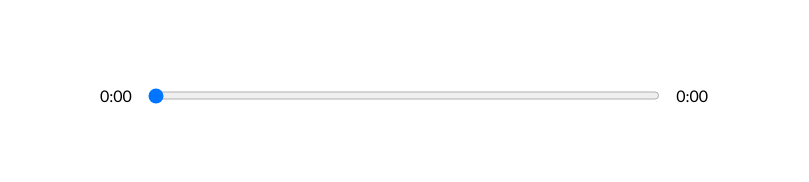
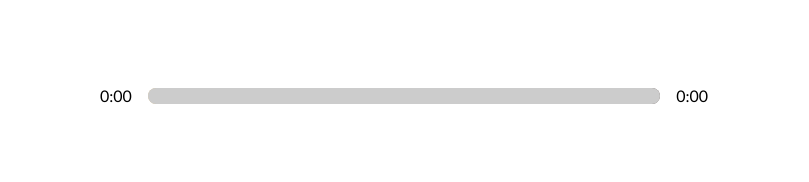
Before and after one commit to PabloHFR/music-player-react, a React (Create React App) app: page / in a window 1280 px wide. Shown: the part 490-672 px from the top of the page, without its empty margins (236-1045 px from the left). Built offline with nearby package versions, Linux system fonts and the light colour scheme.

Commit message:
Added custom input

```diff
--- a/src/App.js
+++ b/src/App.js
@@ -22,6 +22,7 @@
   const [songInfo, setSongInfo] = useState({
     currentTime: 0,
     duration: 0,
+    animationPercentage: 0,
   });
   const [libraryStatus, setLibraryStatus] = useState(false);
 
@@ -29,7 +30,20 @@
   const timeUpdateHandler = (e) => {
     const currentTime = e.target.currentTime;
     const duration = e.target.duration;
-    setSongInfo({ ...songInfo, currentTime: currentTime, duration: duration });
+
+    // Calculate percentage
+    const roundedCurrent = Math.round(currentTime);
+    const roundedDuration = Math.round(duration);
+    const animationPercentage = Math.round(
+      (roundedCurrent / roundedDuration) * 100
+    );
+
+    setSongInfo({
+      ...songInfo,
+      currentTime: currentTime,
+      duration: duration,
+      animationPercentage: animationPercentage,
+    });
   };
 
   return (
--- a/src/components/Player.js
+++ b/src/components/Player.js
@@ -73,6 +73,10 @@
     }
     playAudio(isPlaying, audioRef);
   };
+  // Add Styles
+  const trackAnim = {
+    transform: `translateX(${songInfo.animationPercentage}%)`,
+  };
 
   // State
 
@@ -80,13 +84,21 @@
     <div className="player">
       <div className="time-control">
         <p>{getTime(songInfo.currentTime)}</p>
+        <div
+          style={{
+            background: `linear-gradient(to right, ${currentSong.color[0]}, ${currentSong.color[1]})`,
+          }}
+          className="track"
+        >
           <input
             min={0}
-          max={songInfo.duration ? getTime(songInfo.duration) : 0}
+            max={songInfo.duration ? songInfo.duration : 0}
             value={songInfo.currentTime}
             type="range"
             onChange={dragHandler}
           />
+          <div className="animate-track" style={trackAnim}></div>
+        </div>
         <p>{songInfo.duration ? getTime(songInfo.duration) : "0:00"}</p>
       </div>
       <div className="play-control">
--- a/src/styles/components/_Player.scss
+++ b/src/styles/components/_Player.scss
@@ -9,10 +9,25 @@
 .time-control {
   display: flex;
   width: 50%;
+  align-items: center;
 
   input {
     width: 100%;
     padding: 1rem 0;
+
+    -webkit-appearance: none;
+    background-color: transparent;
+    cursor: pointer;
+  }
+
+  input[type="range"]:focus {
+    outline: none;
+  }
+
+  input[type="range"]::-webkit-slider-thumb {
+    -webkit-appearance: none;
+    height: 16px;
+    width: 16px;
   }
 
   p {
@@ -31,3 +46,22 @@
     cursor: pointer;
   }
 }
+
+.track {
+  width: 100%;
+  height: 1rem;
+  position: relative;
+  border-radius: 1rem;
+  overflow: hidden;
+}
+
+.animate-track {
+  background-color: rgb(204, 204, 204);
+  width: 100%;
+  height: 100%;
+  position: absolute;
+  top: 0;
+  left: 0;
+  transform: translateX(0%);
+  pointer-events: none;
+}
```
Lines whose indentation alone changed are shown as unchanged.
